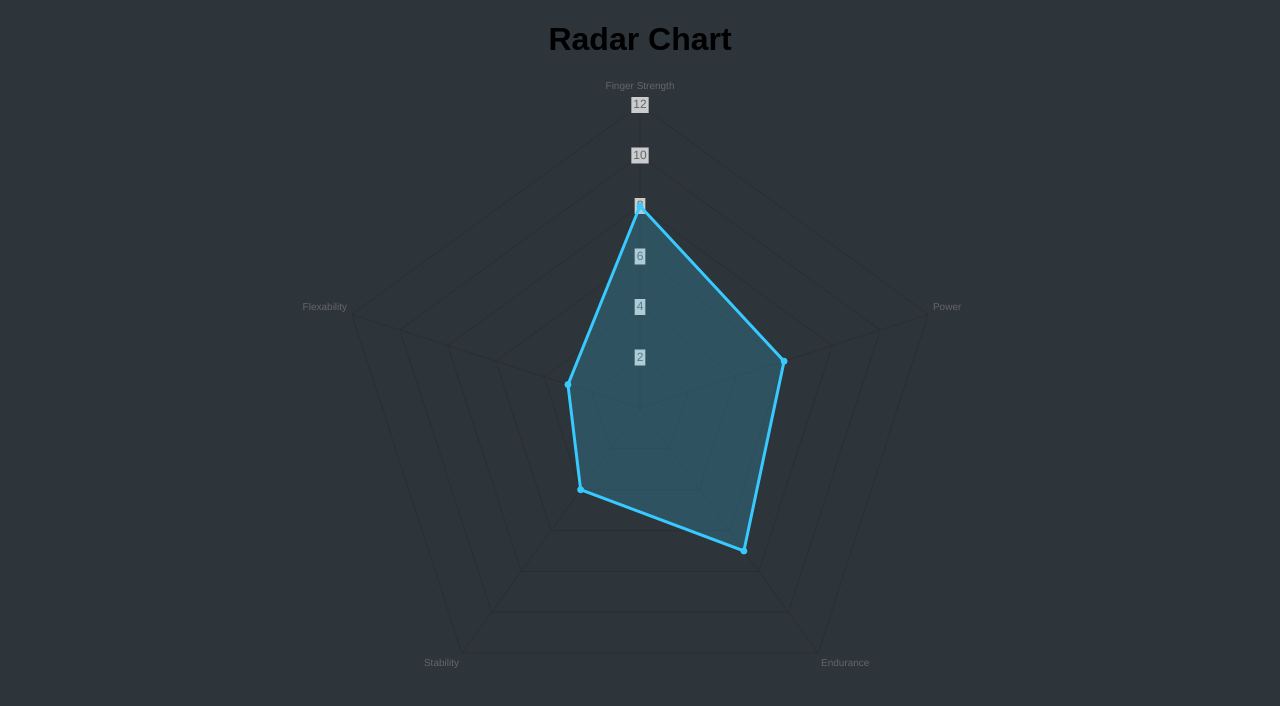
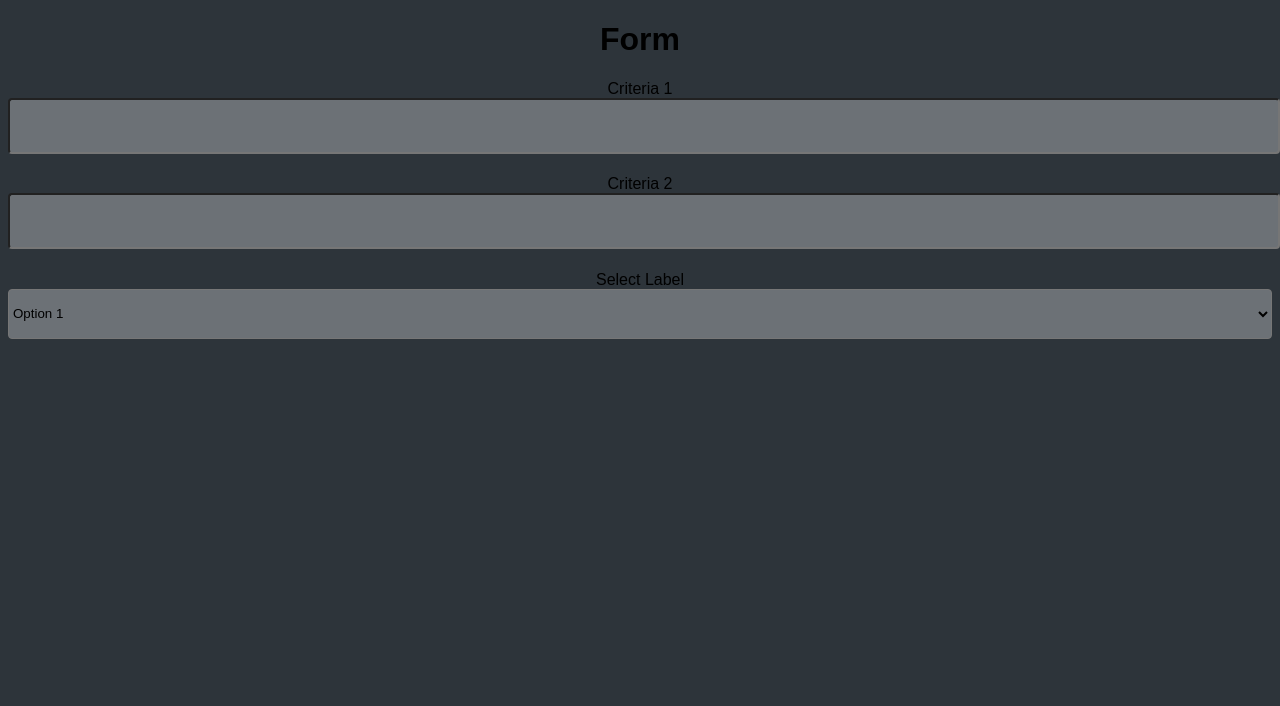
Before and after one commit to MicklesC/React.js-RadarChart, a React (Create React App) app: page / in a window 1280 px wide. Shown: the top 706 px of the page. Built offline with nearby package versions, Linux system fonts and the light colour scheme.

Commit message:
3.20.20 - Forms Overhaul
Modified the input and select form fields so they became component classes.

```diff
--- a/package.json
+++ b/package.json
@@ -5,7 +5,9 @@
   "keywords": [],
   "main": "src/index.js",
   "dependencies": {
+    "@material-ui/core": "4.9.7",
     "chart.js": "2.9.3",
+    "prop-types": "15.7.2",
     "react": "16.12.0",
     "react-chartjs-2": "2.9.0",
     "react-dom": "16.12.0",
--- /dev/null
+++ b/src/css/textinput_style.css
@@ -0,0 +1,15 @@
+.formfield {
+  width: 100%;
+  height: 50px;
+  border-radius: 4px;
+  position: relative;
+  background-color: rgba(255, 255, 255, 0.3);
+  transition: 0.3s all;
+}
+.formfield:hover {
+  background-color: rgba(255, 255, 255, 0.45);
+  box-shadow: 0px 4px 20px 0px rgba(0, 0, 0, 0.05);
+}
+.formfield-active {
+  background-color: red;
+}
--- a/src/js/App.js
+++ b/src/js/App.js
@@ -1,13 +1,13 @@
 import React from "react";
+// import { RadarChart } from "./components/RadarChart";
+import { AssessmentForm } from "./components/AssessmentForm";
 import "../css/styles.css";
-
-import { RadarChart } from "./RadarChart";
 
 export default function App() {
   return (
     <div className="App">
-      <h1>Radar Chart</h1>
-      <RadarChart />
+      <h1>Form</h1>
+      <AssessmentForm />
     </div>
   );
 }
--- a/src/js/ChartConfig.js
+++ /dev/null
@@ -1,34 +0,0 @@
-export const RadarOptions = {
-  scale: {
-    ticks: {
-      min: 0,
-      max: 12,
-      stepSize: 2
-    }
-  },
-  angleLines: {
-    display: false
-  },
-  gridLines: {
-    color: "rgba(255, 255, 255, 1)"
-  },
-  legend: {
-    display: false
-  }
-};
-
-export const RadarData = {
-  labels: ["Finger Strength", "Power", "Endurance", "Stability", "Flexability"],
-  datasets: [
-    {
-      label: "January",
-      backgroundColor: "rgba(56, 202, 255, .2)",
-      borderColor: "rgba(56, 202, 255, 1)",
-      pointBackgroundColor: "rgba(56, 202, 255, 1)",
-      poingBorderColor: "#fff",
-      pointHoverBackgroundColor: "#fff",
-      pointHoverBorderColor: "rgba(56, 202, 255, 1)",
-      data: [8, 6, 7, 4, 3]
-    }
-  ]
-};
--- /dev/null
+++ b/src/js/components/AssessmentForm.js
@@ -0,0 +1,57 @@
+import React from "react";
+import { Input } from "./Input";
+import { Select } from "./Select";
+
+export class AssessmentForm extends React.Component {
+  render() {
+    const optionsArray = [
+      "Option 1",
+      "Option 2",
+      "Option 3",
+      "Option 4",
+      "Option 5"
+    ];
+    return (
+      <form>
+        <Input
+          id="1"
+          label="Criteria 1"
+          placeholder="criteria one"
+          type="number"
+        />
+        <Input
+          id="2"
+          label="Criteria 2"
+          placeholder="Criteria Two"
+          type="text"
+        />
+        <Select
+          defaultValue="Option 1"
+          label="Select Label"
+          optionItems={optionsArray}
+        />
+      </form>
+    );
+  }
+}
+
+// export const AssessmentForm = props => {
+//   render () {
+//   return (
+//     <Input
+//       id="1"
+//       active={true}
+//       label="Criteria One"
+//       placeholder="Criteria 1"
+//       type="number"
+//     />
+//   );
+// }
+// };
+
+// active: props.active || false,
+// value: props.value || "",
+// label: props.label || "",
+// pleaceholder: props.placeholder || "",
+// type: props.type || "",
+// id: props.id || ""
--- /dev/null
+++ b/src/js/components/Input.js
@@ -0,0 +1,44 @@
+import React from "react";
+import "../../css/textinput_style.css";
+
+export class Input extends React.Component {
+  constructor(props) {
+    super(props);
+
+    this.state = {
+      label: this.props.label || "",
+      pleaceholder: this.props.placeholder || "",
+      type: this.props.type || "",
+      id: this.props.id || "",
+      value: this.props.value || ""
+    };
+    this.handleChange = this.handleChange.bind(this);
+  }
+
+  handleChange(e) {
+    this.setState({
+      value: e.target.value
+    });
+  }
+  // Not sure if I need this
+  // handleSubmit(e) {
+  //   alert("This info was submitted: " + this.state.value);
+  //   e.preventDefault();
+  // }
+  render() {
+    return (
+      <label>
+        {this.state.label}
+        <input
+          className="formfield form_input"
+          id={this.state.id}
+          placeholder={this.state.placeholder}
+          type={this.state.type}
+          value={this.state.value}
+          onChange={this.handleChange}
+        />
+        <h1>{this.state.value}</h1>
+      </label>
+    );
+  }
+}
--- /dev/null
+++ b/src/js/components/NavBar.js
@@ -0,0 +1,5 @@
+// import React from 'react';
+
+// export component NavBar extends React.Component {
+
+// }
--- a/src/js/RadarChart.js
+++ b/src/js/components/RadarChart.js
@@ -1,11 +1,10 @@
 import React from "react";
+import { RadarData, RadarOptions } from "../configs/RadarConfig";
 import { Radar } from "react-chartjs-2";
-import { RadarData, RadarOptions } from "./ChartConfig";
 
 export class RadarChart extends React.Component {
   constructor(props) {
     super(props);
-
     this.chartRef = React.createRef();
   }
 
--- /dev/null
+++ b/src/js/components/Select.js
@@ -0,0 +1,44 @@
+import React from "react";
+import "../../css/textinput_style.css";
+
+export class Select extends React.Component {
+  constructor(props) {
+    super(props);
+    this.state = {
+      value: this.props.defaultValue,
+      label: this.props.label,
+      optionItems: this.props.optionItems
+    };
+
+    this.handleChange = this.handleChange.bind(this);
+  }
+  handleChange(e) {
+    this.setState({ value: e.target.value });
+  }
+
+  // handleSubmit(e) {
+  //   alert("The dropdown selected: " + this.state.value);
+  // }
+
+  render() {
+    const optionsArray = this.state.optionItems;
+    const optionsList = optionsArray.map((item, i) => (
+      <option key={"option_" + i} value={item}>
+        {item}
+      </option>
+    ));
+
+    return (
+      <label>
+        {this.state.label}
+        <select
+          value={this.state.value}
+          onChange={this.handleChange}
+          className="formfield form_select"
+        >
+          {optionsList}
+        </select>
+      </label>
+    );
+  }
+}
```
Also changed, not shown: src/js/configs/RadarConfig.js (added, +34 -0 lines), src/js/components/LineChart.js (added).
